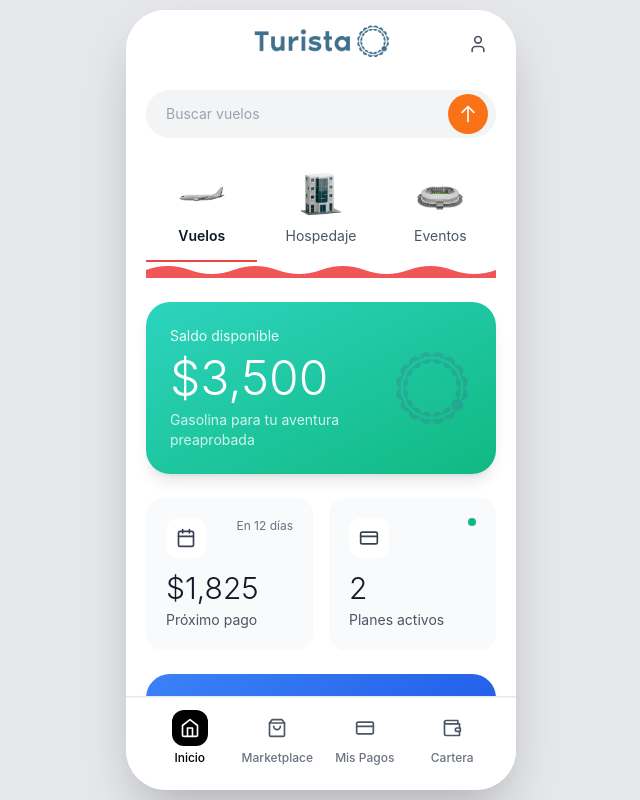
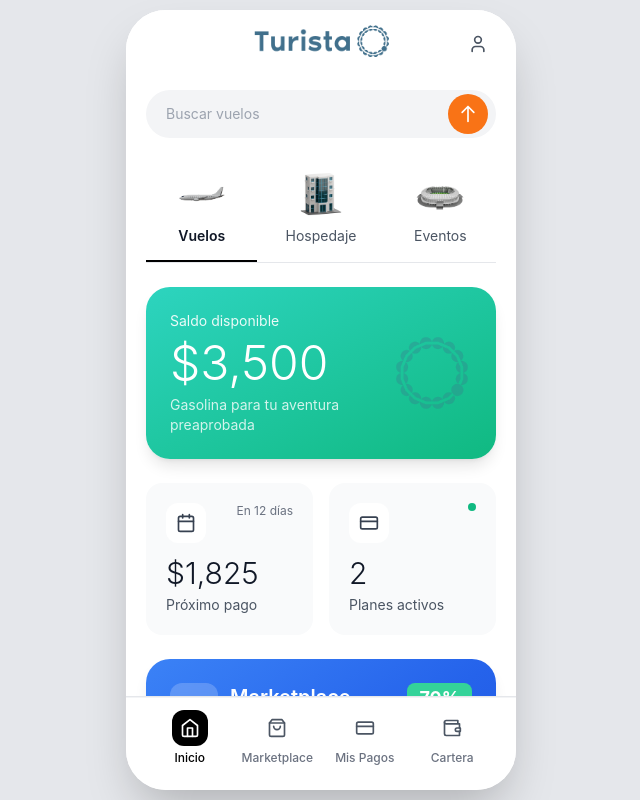
Before and after one commit to Rene-Nun/Pagox_proto_ux, a Next.js app: page / in a window 1280 px wide. Shown: the whole page, without its empty margins (319-959 px from the left). Built offline with nearby package versions, Linux system fonts and the light colour scheme.

Commit message:
Actualizar HomeScreen.tsx

```diff
--- a/app/components/screens/HomeScreen.tsx
+++ b/app/components/screens/HomeScreen.tsx
@@ -66,7 +66,7 @@ export default function HomeScreen({ onNavigate, activeTab }: HomeScreenProps) {
             </div>
           </div>
 
-          {/* Navigation Tabs - Clean design con underline */}
+          {/* Navigation Tabs - Clean design con underline NEGRO */}
           <div className="pb-0">
             <div className="flex items-center justify-around gap-2 relative">
               {/* Vuelos Tab */}
@@ -84,8 +84,8 @@ export default function HomeScreen({ onNavigate, activeTab }: HomeScreenProps) {
                 }`}>
                   Vuelos
                 </p>
-                {/* Underline indicator */}
-                <div className={`absolute bottom-0 left-0 right-0 h-0.5 bg-red-500 transition-all duration-300 ${
+                {/* Underline indicator NEGRO */}
+                <div className={`absolute bottom-0 left-0 right-0 h-0.5 bg-black transition-all duration-300 ${
                   selectedTab === 'flights' ? 'opacity-100' : 'opacity-0'
                 }`} />
               </button>
@@ -105,8 +105,8 @@ export default function HomeScreen({ onNavigate, activeTab }: HomeScreenProps) {
                 }`}>
                   Hospedaje
                 </p>
-                {/* Underline indicator */}
-                <div className={`absolute bottom-0 left-0 right-0 h-0.5 bg-red-500 transition-all duration-300 ${
+                {/* Underline indicator NEGRO */}
+                <div className={`absolute bottom-0 left-0 right-0 h-0.5 bg-black transition-all duration-300 ${
                   selectedTab === 'hotels' ? 'opacity-100' : 'opacity-0'
                 }`} />
               </button>
@@ -126,28 +126,15 @@ export default function HomeScreen({ onNavigate, activeTab }: HomeScreenProps) {
                 }`}>
                   Eventos
                 </p>
-                {/* Underline indicator */}
-                <div className={`absolute bottom-0 left-0 right-0 h-0.5 bg-red-500 transition-all duration-300 ${
+                {/* Underline indicator NEGRO */}
+                <div className={`absolute bottom-0 left-0 right-0 h-0.5 bg-black transition-all duration-300 ${
                   selectedTab === 'events' ? 'opacity-100' : 'opacity-0'
                 }`} />
               </button>
             </div>
 
-            {/* Separador ondulado rojo - inspirado en Hopper */}
-            <div className="relative h-4 overflow-hidden">
-              <svg
-                className="w-full h-full"
-                viewBox="0 0 400 20"
-                preserveAspectRatio="none"
-                xmlns="http://www.w3.org/2000/svg"
-              >
-                <path
-                  d="M0,10 Q25,0 50,10 T100,10 T150,10 T200,10 T250,10 T300,10 T350,10 T400,10 L400,20 L0,20 Z"
-                  fill="#ef4444"
-                  opacity="0.9"
-                />
-              </svg>
-            </div>
+            {/* Separador gris sutil - como en Hopper (el de verdad 😂) */}
+            <div className="w-full h-px bg-gray-200 mt-0"></div>
           </div>
 
           {/* Resto del contenido con espaciado */}
```
